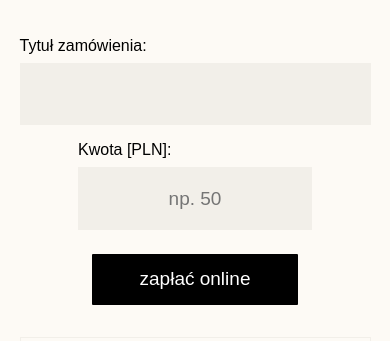
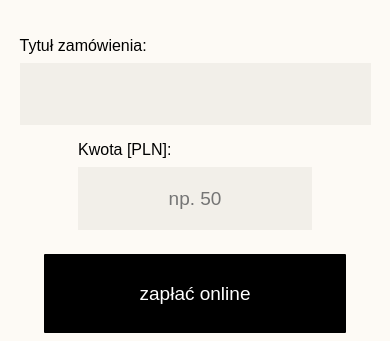
Before and after one commit to wojtyyla/kwiaciarnia-bukiecik-web-design, a plain HTML site: page zamow.html in a window 390 px wide. Shown: the part 289-630 px from the top of the page. Drawn offline with nearby package versions, Linux system fonts and the light colour scheme; a web font is replaced by a local one.

Commit message:
Update style.css

```diff
--- a/css/style.css
+++ b/css/style.css
@@ -2233,7 +2233,7 @@ input.sub-ok:hover {
         order: 1;
     }
 
-    input.sub-ok {
+    .button-ok {
         font-size: 1.188rem;
         color: white;
         background-color: black;
```
